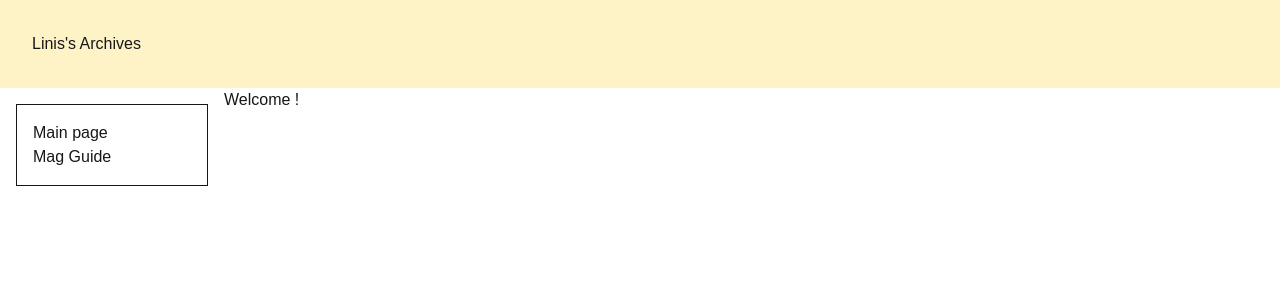
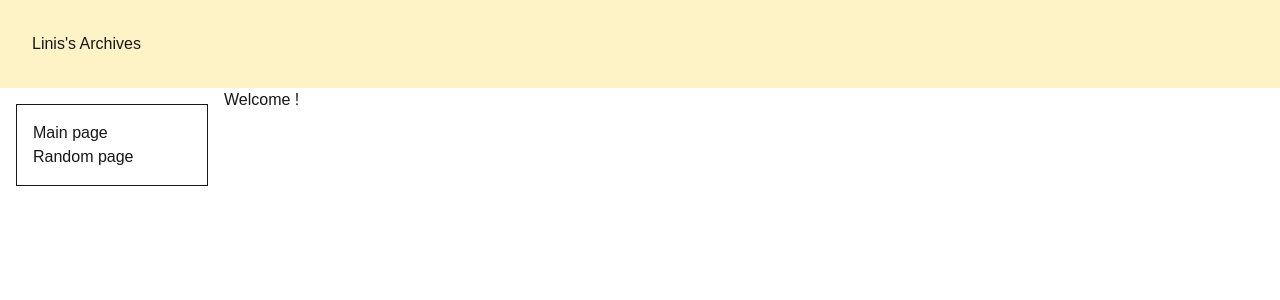
Before and after one commit to nilsdx/celestial-fusion, a Next.js app: page / in a window 1280 px wide. Shown: the top 300 px of the page. Built offline with nearby package versions, Linux system fonts and the light colour scheme.

Commit message:
moved components around

```diff
--- a/src/app/[category]/[article]/page.tsx
+++ b/src/app/[category]/[article]/page.tsx
@@ -4,7 +4,7 @@ import matter from 'gray-matter';
 import ReactMarkdown from 'react-markdown';
 import { notFound } from 'next/navigation';
 import remarkGfm from 'remark-gfm';
-import ItemCard from './_components/ItemCard';
+import ItemCard from '../../../components/ItemCard';
 import { Metadata } from 'next';
 
 const articlesDirectory = path.join(process.cwd(), 'articles');
--- a/src/app/[category]/[article]/_components/AvailableClasses.tsx
+++ b/src/components/AvailableClasses.tsx
@@ -11,15 +11,20 @@ export const allClasses = [
 const AvailableClasses: React.FC<AvailableClassesProps> = ({classes}) => {
     const availability = classes.split("").map((a) => a == "1");
 
-    console.log(availability);
-
     return (
-        <div>
+        <div className="flex flex-col gap-1 w-full">
             {allClasses.map((cat, i) => (
-                <div className="flex" key={`category-${i}`}>
+                <div
+                    className="grid grid-cols-4 gap-1"
+                    key={`category-${i}`}
+                >
                     {cat.map((cls, j) => (
                         <p
-                            className={`p-1 ${availability[ ( i*cat.length )+j ] ? "bg-green-400" : "bg-red-400"}`}
+                            className={`p-1 text-center text-xs ${
+                                availability[(i * cat.length) + j]
+                                ? "bg-green-500/80 text-green-950"
+                                : "bg-red-500/80 text-red-950"
+                            }`}
                             key={`class-${i}-${j}`}
                         >
                             {cls}
--- /dev/null
+++ b/src/components/Footer.tsx
@@ -0,0 +1,9 @@
+const Footer = () => {
+    return (
+        <div>
+
+        </div>
+    )
+}
+
+export default Footer;
--- a/src/components/Sidebar.tsx
+++ b/src/components/Sidebar.tsx
@@ -6,8 +6,8 @@ const Sidebar = () => {
             <Link href="/">
                 Main page
             </Link>
-            <Link href="/mag-guide">
-                Mag Guide
+            <Link href="/api/random">
+                Random page
             </Link>
         </div>
     )
```
Also changed, not shown: src/components/ItemCard.tsx (renamed from src/app/[category]/[article]/_components/ItemCard.tsx).
